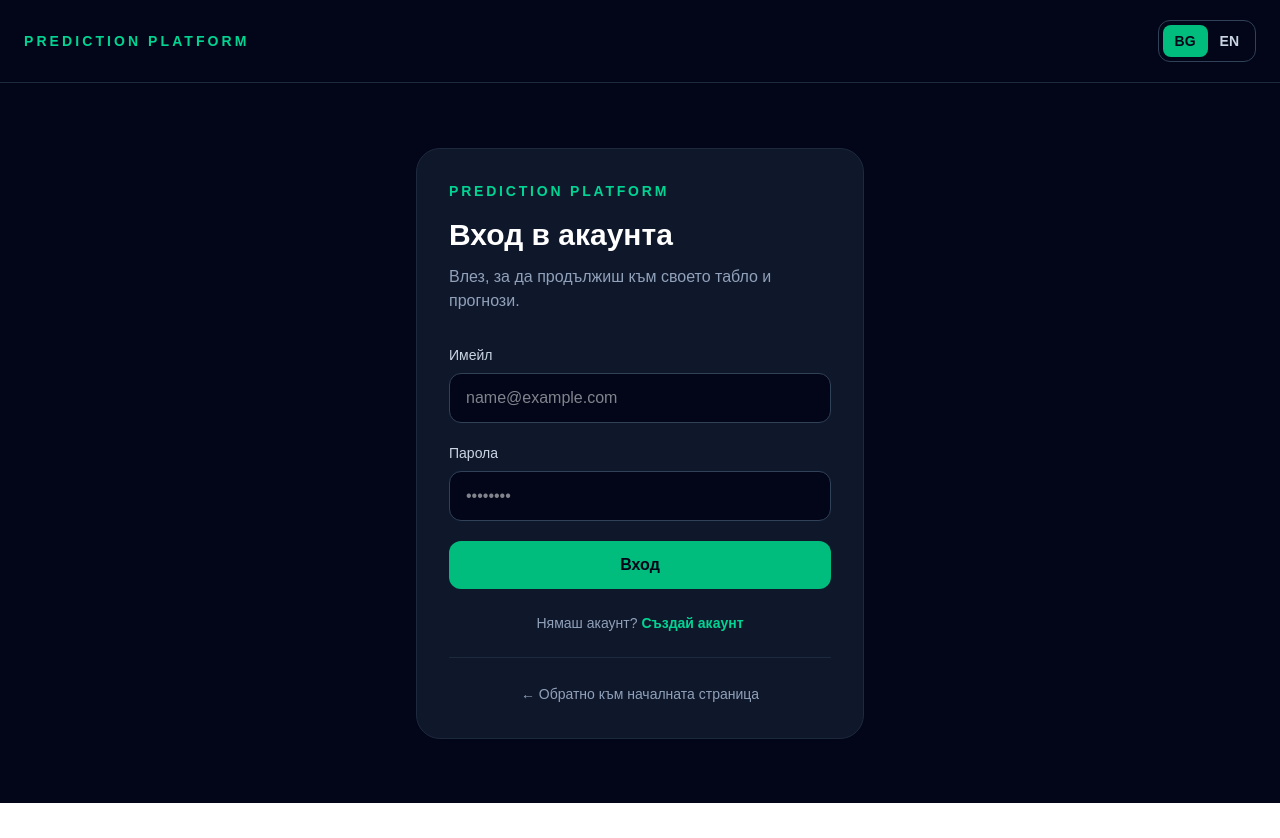
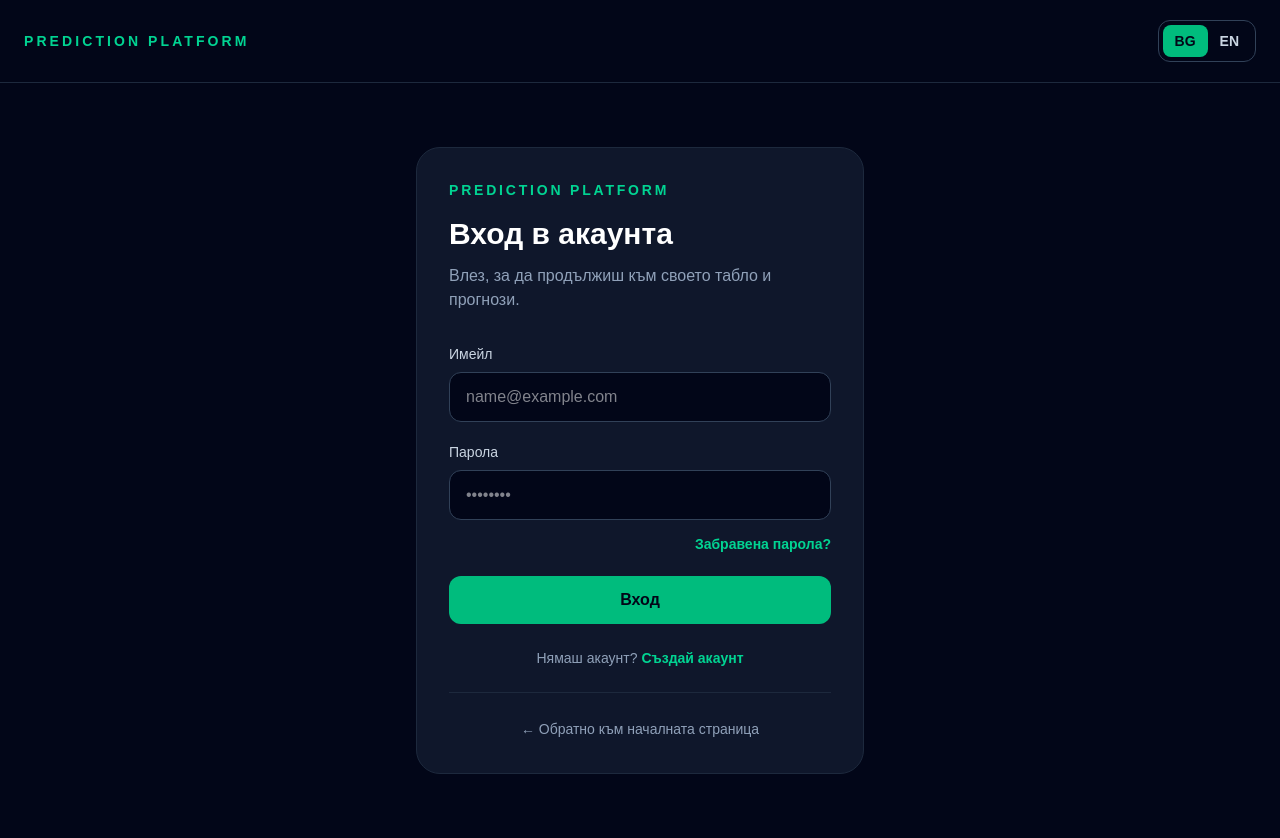
Before and after one commit to maikon79ss-dot/prediction-platform, a Next.js app: page /login in a window 1280 px wide. Before the commit the page ends 803 px from the top, so only its background shows below. Built offline with nearby package versions, Linux system fonts and the light colour scheme; no server answers.

Commit message:
Add password reset to login

```diff
--- a/src/app/login/page.tsx
+++ b/src/app/login/page.tsx
@@ -1,17 +1,38 @@
 "use client";
 
-import { FormEvent, useState } from "react";
+import {
+  FormEvent,
+  useState,
+} from "react";
+
 import Link from "next/link";
 import { useRouter } from "next/navigation";
-import { signInWithEmailAndPassword } from "firebase/auth";
+
+import {
+  sendPasswordResetEmail,
+  signInWithEmailAndPassword,
+} from "firebase/auth";
+
 import { auth } from "@/lib/firebase";
 
 export default function LoginPage() {
-  const [language, setLanguage] = useState<"bg" | "en">("bg");
-  const [email, setEmail] = useState("");
-  const [password, setPassword] = useState("");
-  const [message, setMessage] = useState("");
-  const [loading, setLoading] = useState(false);
+  const [language, setLanguage] =
+    useState<"bg" | "en">("bg");
+
+  const [email, setEmail] =
+    useState("");
+
+  const [password, setPassword] =
+    useState("");
+
+  const [message, setMessage] =
+    useState("");
+
+  const [loading, setLoading] =
+    useState(false);
+
+  const [resetLoading, setResetLoading] =
+    useState(false);
 
   const router = useRouter();
 
@@ -19,59 +40,185 @@ export default function LoginPage() {
     language === "bg"
       ? {
           title: "Вход в акаунта",
-          subtitle: "Влез, за да продължиш към своето табло и прогнози.",
+
+          subtitle:
+            "Влез, за да продължиш към своето табло и прогнози.",
+
           email: "Имейл",
           password: "Парола",
           login: "Вход",
           loggingIn: "Влизане...",
-          noAccount: "Нямаш акаунт?",
-          create: "Създай акаунт",
-          back: "Обратно към началната страница",
-          error: "Грешка при вход.",
-          wrongCredentials: "Невалиден имейл или парола.",
-          success: "Успешен вход.",
+
+          forgotPassword:
+            "Забравена парола?",
+
+          sendingReset:
+            "Изпращане...",
+
+          enterEmail:
+            "Първо въведи имейла на акаунта си.",
+
+          resetSent:
+            "Изпратихме имейл за възстановяване на паролата. Провери и папка Спам.",
+
+          resetError:
+            "Неуспешно изпращане на имейла за възстановяване.",
+
+          noAccount:
+            "Нямаш акаунт?",
+
+          create:
+            "Създай акаунт",
+
+          back:
+            "Обратно към началната страница",
+
+          error:
+            "Грешка при вход.",
+
+          wrongCredentials:
+            "Невалиден имейл или парола.",
+
+          success:
+            "Успешен вход.",
         }
       : {
-          title: "Login to your account",
-          subtitle: "Sign in to continue to your dashboard and predictions.",
+          title:
+            "Login to your account",
+
+          subtitle:
+            "Sign in to continue to your dashboard and predictions.",
+
           email: "Email",
           password: "Password",
           login: "Login",
-          loggingIn: "Signing in...",
-          noAccount: "Don't have an account?",
-          create: "Create account",
-          back: "Back to homepage",
-          error: "Login failed.",
-          wrongCredentials: "Invalid email or password.",
-          success: "Login successful.",
+          loggingIn:
+            "Signing in...",
+
+          forgotPassword:
+            "Forgot password?",
+
+          sendingReset:
+            "Sending...",
+
+          enterEmail:
+            "Enter your account email first.",
+
+          resetSent:
+            "We sent a password reset email. Please also check your spam folder.",
+
+          resetError:
+            "Unable to send the password reset email.",
+
+          noAccount:
+            "Don't have an account?",
+
+          create:
+            "Create account",
+
+          back:
+            "Back to homepage",
+
+          error:
+            "Login failed.",
+
+          wrongCredentials:
+            "Invalid email or password.",
+
+          success:
+            "Login successful.",
         };
 
-  async function handleLogin(event: FormEvent<HTMLFormElement>) {
+  async function handleLogin(
+    event: FormEvent<HTMLFormElement>
+  ) {
     event.preventDefault();
+
     setMessage("");
     setLoading(true);
 
     try {
-      await signInWithEmailAndPassword(auth, email, password);
+      await signInWithEmailAndPassword(
+        auth,
+        email.trim(),
+        password
+      );
 
       setMessage(t.success);
-      router.push("/dashboard");
+
+      router.push(
+        "/dashboard"
+      );
     } catch (error: any) {
-      console.error("LOGIN ERROR:", error);
+      console.error(
+        "LOGIN ERROR:",
+        error
+      );
 
       if (
-        error?.code === "auth/invalid-credential" ||
-        error?.code === "auth/user-not-found" ||
-        error?.code === "auth/wrong-password"
+        error?.code ===
+          "auth/invalid-credential" ||
+        error?.code ===
+          "auth/user-not-found" ||
+        error?.code ===
+          "auth/wrong-password"
       ) {
-        setMessage(t.wrongCredentials);
+        setMessage(
+          t.wrongCredentials
+        );
       } else {
         setMessage(
-          `${t.error} ${error?.code ? `(${error.code})` : ""}`
+          `${t.error} ${
+            error?.code
+              ? `(${error.code})`
+              : ""
+          }`
         );
       }
     } finally {
       setLoading(false);
+    }
+  }
+
+  async function handleResetPassword() {
+    const cleanEmail =
+      email.trim();
+
+    if (!cleanEmail) {
+      setMessage(
+        t.enterEmail
+      );
+
+      return;
+    }
+
+    try {
+      setResetLoading(true);
+      setMessage("");
+
+      await sendPasswordResetEmail(
+        auth,
+        cleanEmail
+      );
+
+      setMessage(
+        t.resetSent
+      );
+    } catch (error: any) {
+      console.error(
+        "PASSWORD RESET ERROR:",
+        error
+      );
+
+      setMessage(
+        `${t.resetError} ${
+          error?.code
+            ? `(${error.code})`
+            : ""
+        }`
+      );
+    } finally {
+      setResetLoading(false);
     }
   }
 
@@ -89,7 +236,9 @@ export default function LoginPage() {
           <div className="flex rounded-xl border border-slate-700 p-1">
             <button
               type="button"
-              onClick={() => setLanguage("bg")}
+              onClick={() =>
+                setLanguage("bg")
+              }
               className={`rounded-lg px-3 py-1.5 text-sm font-bold ${
                 language === "bg"
                   ? "bg-emerald-500 text-slate-950"
@@ -101,7 +250,9 @@ export default function LoginPage() {
 
             <button
               type="button"
-              onClick={() => setLanguage("en")}
+              onClick={() =>
+                setLanguage("en")
+              }
               className={`rounded-lg px-3 py-1.5 text-sm font-bold ${
                 language === "en"
                   ? "bg-emerald-500 text-slate-950"
@@ -121,12 +272,18 @@ export default function LoginPage() {
               Prediction Platform
             </p>
 
-            <h1 className="mt-4 text-3xl font-bold">{t.title}</h1>
+            <h1 className="mt-4 text-3xl font-bold">
+              {t.title}
+            </h1>
 
-            <p className="mt-3 text-slate-400">{t.subtitle}</p>
+            <p className="mt-3 text-slate-400">
+              {t.subtitle}
+            </p>
 
             <form
-              onSubmit={handleLogin}
+              onSubmit={
+                handleLogin
+              }
               className="mt-8 space-y-5"
             >
               <div>
@@ -138,7 +295,14 @@ export default function LoginPage() {
                   type="email"
                   required
                   value={email}
-                  onChange={(event) => setEmail(event.target.value)}
+                  onChange={(
+                    event
+                  ) =>
+                    setEmail(
+                      event.target
+                        .value
+                    )
+                  }
                   placeholder="name@example.com"
                   className="w-full rounded-xl border border-slate-700 bg-slate-950 px-4 py-3 text-white outline-none focus:border-emerald-400"
                 />
@@ -153,18 +317,47 @@ export default function LoginPage() {
                   type="password"
                   required
                   value={password}
-                  onChange={(event) => setPassword(event.target.value)}
+                  onChange={(
+                    event
+                  ) =>
+                    setPassword(
+                      event.target
+                        .value
+                    )
+                  }
                   placeholder="••••••••"
                   className="w-full rounded-xl border border-slate-700 bg-slate-950 px-4 py-3 text-white outline-none focus:border-emerald-400"
                 />
+
+                <div className="mt-3 text-right">
+                  <button
+                    type="button"
+                    onClick={
+                      handleResetPassword
+                    }
+                    disabled={
+                      resetLoading
+                    }
+                    className="text-sm font-semibold text-emerald-400 hover:text-emerald-300 disabled:opacity-50"
+                  >
+                    {resetLoading
+                      ? t.sendingReset
+                      : t.forgotPassword}
+                  </button>
+                </div>
               </div>
 
               <button
                 type="submit"
-                disabled={loading}
+                disabled={
+                  loading ||
+                  resetLoading
+                }
                 className="w-full rounded-xl bg-emerald-500 px-4 py-3 font-bold text-slate-950 hover:bg-emerald-400 disabled:cursor-not-allowed disabled:opacity-60"
               >
-                {loading ? t.loggingIn : t.login}
+                {loading
+                  ? t.loggingIn
+                  : t.login}
               </button>
             </form>
 
```
